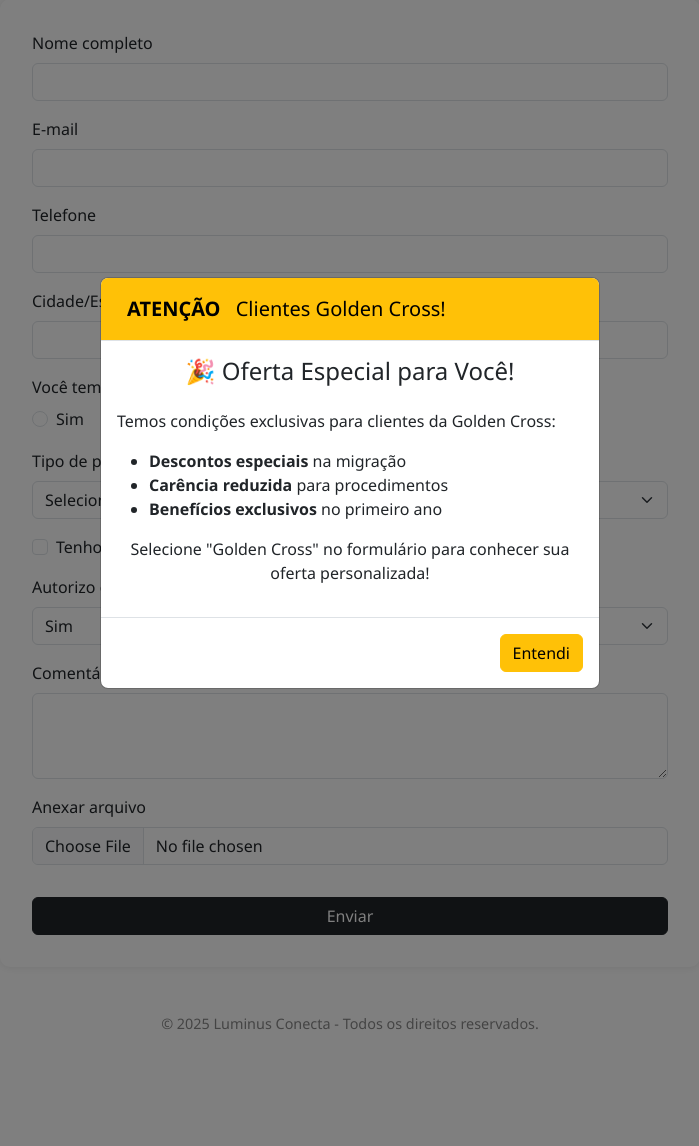
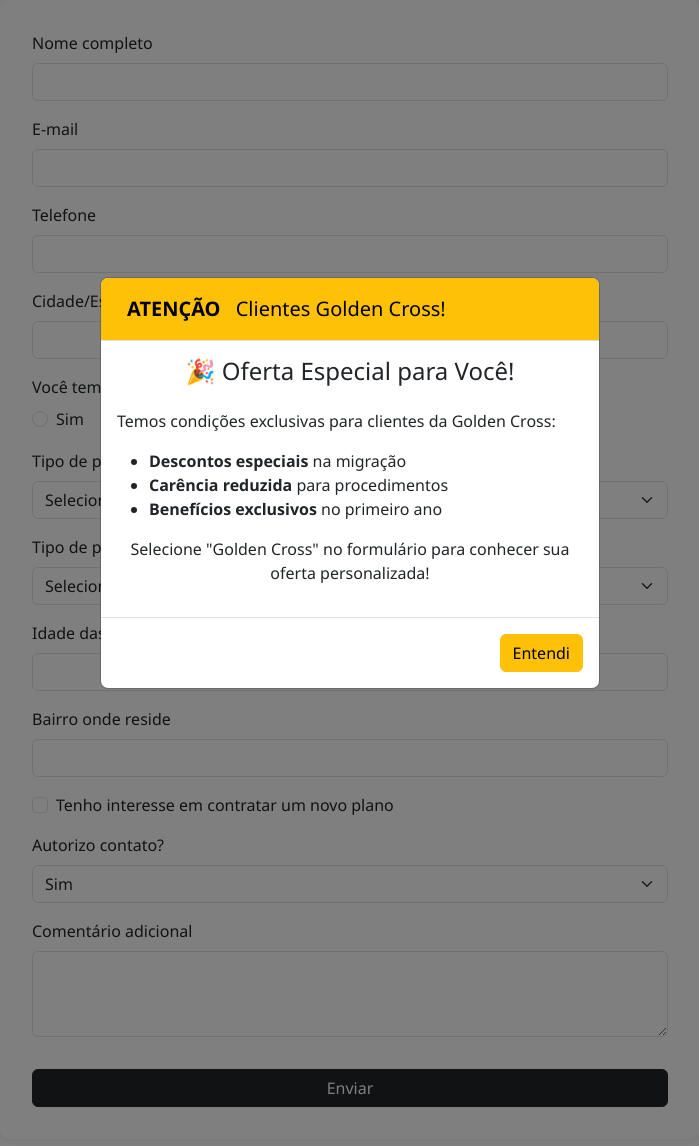
Before and after one commit to Paulosouza-repositorio/Projeto_trab, a Flask app: page / in a window 1280 px wide. Shown: the part 201-1347 px from the top of the page, without its empty margins (290-989 px from the left). Run offline with Flask 3, Linux system fonts and the light colour scheme.

Commit message:
Descrição do que foi alterado

```diff
--- a/app.py
+++ b/app.py
@@ -1,27 +1,70 @@
 import os
 import csv
 import smtplib
+from email.mime.multipart import MIMEMultipart
+from email.mime.text import MIMEText
 from flask import Flask, render_template, request, redirect, url_for, flash
 from datetime import datetime
-from email.message import EmailMessage
 
 app = Flask(__name__)
-app.secret_key = 'sua_chave_secreta'
+app.secret_key = 'sua_chave_secreta_aqui'  # Troque por uma chave segura
 
-# Caminho onde os dados serão salvos
+# Configuração para enviar e-mail
+EMAIL_HOST = 'pcbsouza@id.uff.br'  # Para Gmail
+EMAIL_PORT = 587
+EMAIL_USER = 'paulu2009@hotmail.com'  # Seu e-mail
+EMAIL_PASSWORD = 'kqqa sjmd zvlr qcsu'  # Senha do aplicativo (não a senha normal do Gmail)
+
+# Pasta para salvar os arquivos CSV
 DATA_FOLDER = os.path.join(os.path.expanduser('~'), 'luminus_data')
 os.makedirs(DATA_FOLDER, exist_ok=True)
 
-# Configurações do Gmail
-EMAIL_REMETENTE = 'pcbsouza@id.uff.br'
-EMAIL_DESTINO = 'paulu2009@hotmail.com'
-EMAIL_SENHA = 'kqqa sjmd zvlr qcsu'
+def enviar_email(dados):
+    """Função para enviar email com os dados do formulário."""
+    try:
+        msg = MIMEMultipart()
+        msg['From'] = EMAIL_USER
+        msg['To'] = EMAIL_USER
+        msg['Subject'] = 'Novo Formulário Enviado'
+
+        body = f"""
+        Dados do formulário:
+        Nome: {dados['nome']}
+        E-mail: {dados['email']}
+        Telefone: {dados['telefone']}
+        Cidade/Estado: {dados['cidade_estado']}
+        Tem plano: {dados['tem_plano']}
+        Plano atual: {dados.get('plano_atual', 'Não informado')}
+        Tipo de plano: {dados['tipo_plano']}
+        Interesse em novo plano: {dados.get('interesse_novo', 'Não')}
+        Autorização de contato: {dados['contato']}
+        Comentário adicional: {dados.get('comentario_adicional', 'Não informado')}
+        """
+
+        msg.attach(MIMEText(body, 'plain'))
+
+        with smtplib.SMTP(EMAIL_HOST, EMAIL_PORT) as server:
+            server.starttls()
+            server.login(EMAIL_USER, EMAIL_PASSWORD)
+            server.sendmail(EMAIL_USER, EMAIL_USER, msg.as_string())
+            print('Email enviado com sucesso!')
+
+    except Exception as e:
+        print(f'Erro ao enviar e-mail: {str(e)}')
 
 def salvar_dados_no_seu_pc(dados):
-    """Salva os dados localmente"""
+    """Salva os dados no seu computador (servidor)"""
     filename = f"clientes_{datetime.now().strftime('%Y%m%d_%H%M%S')}.csv"
     filepath = os.path.join(DATA_FOLDER, filename)
 
+    # Verifica se o arquivo já existe para não sobrescrever
+    counter = 1
+    while os.path.exists(filepath):
+        filename = f"clientes_{datetime.now().strftime('%Y%m%d_%H%M%S')}_{counter}.csv"
+        filepath = os.path.join(DATA_FOLDER, filename)
+        counter += 1
+
+    # Escreve os dados no arquivo CSV
     with open(filepath, mode='w', newline='', encoding='utf-8') as file:
         writer = csv.writer(file)
         writer.writerow([
@@ -45,47 +88,24 @@
 
     return filepath
 
-def enviar_email_avisando(dados):
-    """Envia um e-mail de aviso com os dados"""
-    msg = EmailMessage()
-    msg['Subject'] = '📩 Novo formulário enviado!'
-    msg['From'] = EMAIL_REMETENTE
-    msg['To'] = EMAIL_DESTINO
-
-    corpo = f"""
-Novo formulário recebido!
-
-Nome: {dados['nome']}
-Email: {dados['email']}
-Telefone: {dados['telefone']}
-Cidade/Estado: {dados['cidade_estado']}
-Tem plano: {dados.get('tem_plano', 'não')}
-Plano atual: {dados.get('plano_atual', '')}
-Tipo do plano: {dados.get('tipo_plano', '')}
-Interesse em novo plano: {dados.get('interesse_novo', 'não')}
-Autoriza contato: {dados.get('contato', 'Não')}
-Comentário adicional: {dados.get('comentario_adicional', '')}
-"""
-    msg.set_content(corpo)
-
-    # Envia com SMTP do Gmail
-    with smtplib.SMTP_SSL('smtp.gmail.com', 465) as smtp:
-        smtp.login(EMAIL_REMETENTE, EMAIL_SENHA)
-        smtp.send_message(msg)
-
 @app.route('/', methods=['GET', 'POST'])
 def index():
     if request.method == 'POST':
         try:
-            salvar_dados_no_seu_pc(request.form)
-            enviar_email_avisando(request.form)
+            # Salva os dados no SEU computador
+            caminho_arquivo = salvar_dados_no_seu_pc(request.form)
+            print(f"Arquivo salvo com sucesso em: {caminho_arquivo}")
 
+            # Envia o e-mail com os dados
+            enviar_email(request.form)
+
+            # Verifica se é Golden Cross para mostrar o popup
             if request.form.get('plano_atual') == 'Golden Cross':
                 flash('golden_cross', 'popup')
 
             flash('Formulário enviado com sucesso!', 'success')
         except Exception as e:
-            flash(f'Erro ao processar formulário: {str(e)}', 'danger')
+            flash(f'Erro ao salvar dados ou enviar e-mail: {str(e)}', 'danger')
 
         return redirect(url_for('index'))
 
--- /dev/null
+++ b/dados_formulario.csv
@@ -0,0 +1 @@
+Data/Hora,Nome,Email,Telefone,Cidade/Estado,Tem Plano,Plano Atual,Valor Pago,Tipo de Plano,Tipo Pessoa,CPF,CNPJ,É MEI?,Tempo Abertura,Quantas Vidas,Idade das Vidas,Bairro,Interesse Novo Plano,Autorizo Contato,Comentário
--- a/templates/formulario.html
+++ b/templates/formulario.html
@@ -138,14 +138,72 @@
       </select>
     </div>
 
+    <div class="mb-3" id="campo_valor" style="display: none;">
+      <label for="valor_pago" class="form-label">Valor pago atualmente</label>
+      <input type="text" name="valor_pago" class="form-control" placeholder="R$">
+    </div>
+
     <div class="mb-3">
-      <label class="form-label">Tipo de plano anterior:</label><br>
+      <label class="form-label">Tipo de plano:</label>
       <select class="form-select" name="tipo_plano">
         <option value="">Selecione</option>
         <option value="Empresarial">Empresarial</option>
         <option value="Individual">Individual</option>
         <option value="Familiar">Familiar</option>
       </select>
+    </div>
+
+    <!-- Tipo Pessoa -->
+    <div class="mb-3">
+      <label class="form-label">Tipo de pessoa:</label>
+      <select name="tipo_pessoa" id="tipo_pessoa" class="form-select" required>
+        <option value="">Selecione</option>
+        <option value="pf">Pessoa Física</option>
+        <option value="pj">Pessoa Jurídica</option>
+      </select>
+    </div>
+
+    <!-- CPF -->
+    <div class="mb-3" id="campo_cpf" style="display: none;">
+      <label for="cpf" class="form-label">CPF</label>
+      <input type="text" name="cpf" class="form-control">
+    </div>
+
+    <!-- Campos PJ -->
+    <div id="campos_pj" style="display: none;">
+      <div class="mb-3">
+        <label for="cnpj" class="form-label">CNPJ</label>
+        <input type="text" name="cnpj" class="form-control">
+      </div>
+
+      <div class="mb-3">
+        <label for="mei" class="form-label">É MEI?</label>
+        <select name="mei" class="form-select">
+          <option value="">Selecione</option>
+          <option value="Sim">Sim</option>
+          <option value="Não">Não</option>
+        </select>
+      </div>
+
+      <div class="mb-3">
+        <label for="tempo_abertura" class="form-label">Tempo de abertura da empresa</label>
+        <input type="text" name="tempo_abertura" class="form-control">
+      </div>
+
+      <div class="mb-3">
+        <label for="quantas_vidas" class="form-label">Quantas vidas?</label>
+        <input type="number" name="quantas_vidas" class="form-control">
+      </div>
+    </div>
+
+    <div class="mb-3">
+      <label for="idade_vidas" class="form-label">Idade das vidas</label>
+      <input type="text" name="idade_vidas" class="form-control">
+    </div>
+
+    <div class="mb-3">
+      <label for="bairro" class="form-label">Bairro onde reside</label>
+      <input type="text" name="bairro" class="form-control">
     </div>
 
     <div class="mb-3 form-check">
@@ -166,43 +224,8 @@
       <textarea name="comentario_adicional" class="form-control" rows="3"></textarea>
     </div>
 
-    <div class="mb-3">
-      <label for="arquivo" class="form-label">Anexar arquivo</label>
-      <input type="file" name="arquivo" class="form-control">
-    </div>
-
     <button type="submit" class="btn btn-dark mt-3 w-100">Enviar</button>
   </form>
-</div>
-
-<!-- Modal para Golden Cross -->
-<div class="modal fade golden-cross-modal" id="goldenCrossModal" tabindex="-1" aria-hidden="true">
-  <div class="modal-dialog modal-dialog-centered">
-    <div class="modal-content">
-      <div class="modal-header">
-        <h5 class="modal-title">
-          <span class="golden-cross-badge">OFERTA EXCLUSIVA</span> para clientes Golden Cross!
-        </h5>
-        <button type="button" class="btn-close" data-bs-dismiss="modal" aria-label="Fechar"></button>
-      </div>
-      <div class="modal-body">
-        <h4 class="text-center mb-4">🎉 Bem-vindo à Luminus Conecta!</h4>
-        <p>Como ex-cliente Golden Cross, você tem direito a:</p>
-        <ul class="list-group mb-3">
-          <li class="list-group-item">✅ <strong>15% de desconto</strong> nos primeiros 3 meses</li>
-          <li class="list-group-item">✅ <strong>Carência reduzida</strong> em exames e consultas</li>
-          <li class="list-group-item">✅ <strong>Brinde exclusivo</strong> na contratação</li>
-        </ul>
-        <div class="alert alert-info">
-          <small>Esta oferta é válida apenas para migrações realizadas até <strong>30/06/2025</strong>.</small>
-        </div>
-      </div>
-      <div class="modal-footer">
-        <button type="button" class="btn btn-success" id="btnAceitarOferta">Quero esta oferta!</button>
-        <button type="button" class="btn btn-outline-secondary" data-bs-dismiss="modal">Continuar sem desconto</button>
-      </div>
-    </div>
-  </div>
 </div>
 
 <footer>
@@ -210,11 +233,28 @@
 </footer>
 
 <script src="https://cdn.jsdelivr.net/npm/bootstrap@5.3.3/dist/js/bootstrap.bundle.min.js"></script>
-
 <script>
   document.addEventListener('DOMContentLoaded', function () {
     const welcomeModal = new bootstrap.Modal(document.getElementById('welcomeModal'));
     welcomeModal.show();
+
+    const tipoPessoaSelect = document.getElementById('tipo_pessoa');
+    const campoCPF = document.getElementById('campo_cpf');
+    const camposPJ = document.getElementById('campos_pj');
+    const campoPlano = document.getElementById('campo_plano');
+    const campoValor = document.getElementById('campo_valor');
+
+    tipoPessoaSelect.addEventListener('change', function () {
+      campoCPF.style.display = this.value === 'pf' ? 'block' : 'none';
+      camposPJ.style.display = this.value === 'pj' ? 'block' : 'none';
+    });
+
+    document.querySelectorAll('input[name="tem_plano"]').forEach(radio => {
+      radio.addEventListener('change', function () {
+        campoPlano.style.display = this.value === 'sim' ? 'block' : 'none';
+        campoValor.style.display = this.value === 'sim' ? 'block' : 'none';
+      });
+    });
 
     {% with messages = get_flashed_messages(category_filter=["popup"]) %}
       {% if 'golden_cross' in messages %}
@@ -223,12 +263,6 @@
       {% endif %}
     {% endwith %}
   });
-
-  document.querySelectorAll('input[name="tem_plano"]').forEach(radio => {
-    radio.addEventListener('change', function () {
-      document.getElementById('campo_plano').style.display = (this.value === 'sim') ? 'block' : 'none';
-    });
-  });
 </script>
 
 </body>
```
